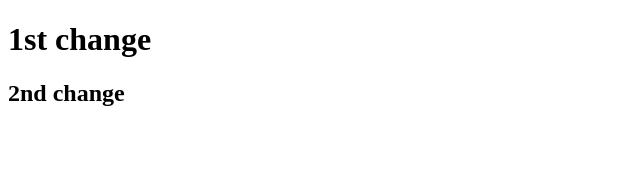
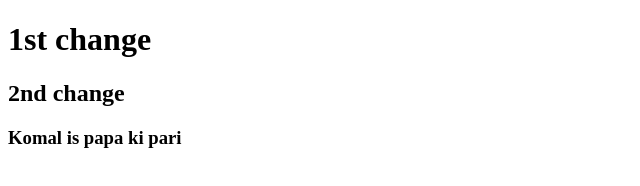
Before and after one commit to highhimanshu/learn-git, a plain HTML site: page index.html in a window 1280 px wide. Shown: the whole page, without its empty margins (0-640 px from the left). Drawn offline with Linux system fonts and the light colour scheme.

Commit message:
Update index.html

```diff
--- a/index.html
+++ b/index.html
@@ -8,5 +8,6 @@
   <body>
     <h1>1st change</h1>
     <h2>2nd change</h2>
+    <h3>Komal is papa ki pari</h3>
   </body>
 </html>
```
